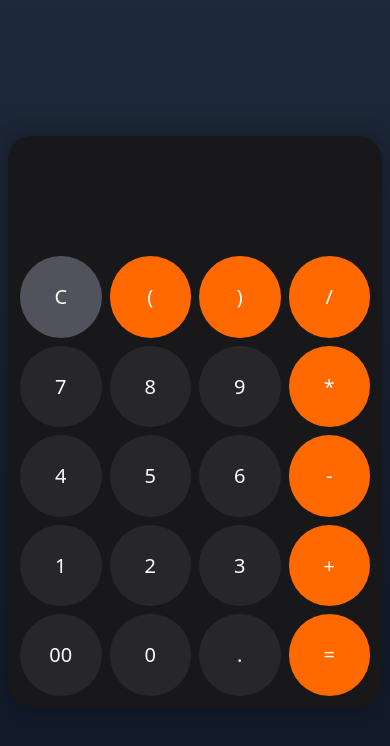
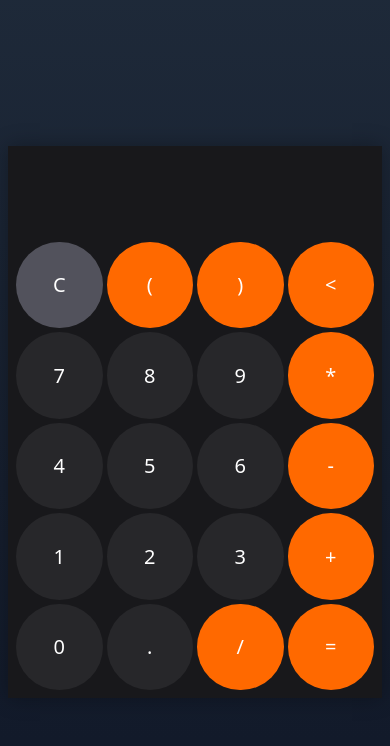
Before and after one commit to Devuno-official/Calculator, a React (Vite) app: page / in a window 390 px wide. Shown: the top 746 px of the page. Built offline with nearby package versions, Linux system fonts and the light colour scheme.

Commit message:
add one button for remove string

```diff
--- a/src/App.jsx
+++ b/src/App.jsx
@@ -6,7 +6,7 @@ const arr = [
   "C",
   "(",
   ")",
-  "/",
+  "<",
   "7",
   "8",
   "9",
@@ -19,9 +19,9 @@ const arr = [
   "2",
   "3",
   "+",
-  "00",
   "0",
   ".",
+  "/",
   "=",
 ];
 
@@ -36,34 +36,29 @@ export default function Calculator() {
       setInputVal(ansStr);
     } else if (clickVal === "C") {
       setInputVal("");
+    } else if (clickVal === "<") {
+      setInputVal(inputVal.substring(0, inputVal.length - 1));
     } else {
       setInputVal(inputVal + clickVal);
     }
   };
 
-  const removeCharHandle = (e) => {
-    if (e.key === "Backspace") {
-      inputVal = inputVal.substring(0, inputVal.length - 1);
-      setInputVal(inputVal);
-    }
-  };
-
   return (
     <Container>
-      <div className="w-full bg-zinc-900 rounded-3xl shadow-[0_0_20px_rgba(0,0,0,0.3)] overflow-hidden">
-        <div className="flex flex-col p-3 sm:p-4">
+      <div className="w-full h-full sm:h-auto bg-zinc-900 rounded-none sm:rounded-3xl shadow-[0_0_20px_rgba(0,0,0,0.3)] overflow-hidden flex flex-col">
+        <div className="flex flex-col p-2 sm:p-3 md:p-4 flex-1">
           <input
             type="text"
             name="input"
             id="input"
-            className="w-full h-24 px-4 sm:px-6
+            className="w-full h-20 sm:h-24 md:h-28 px-3 sm:px-4 md:px-6
                                 bg-zinc-900
-                                text-right text-white text-4xl sm:text-5xl font-light
-                                border-none outline-none mb-3 sm:mb-4"
+                                text-right text-white text-3xl sm:text-4xl md:text-5xl font-light
+                                border-none outline-none mb-2 sm:mb-3 md:mb-4"
             value={inputVal}
-            onKeyDown={removeCharHandle}
+            readOnly
           />
-          <div className="grid grid-cols-4 gap-2 sm:gap-3">
+          <div className="grid grid-cols-4 gap-1 sm:gap-2 md:gap-3 flex-1">
             <Btn symbol={arr} showValHandle={showValHandle} />
           </div>
         </div>
```
